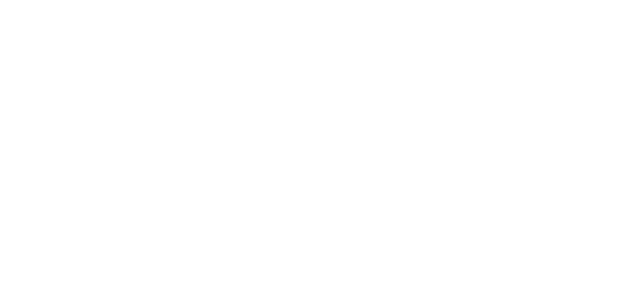
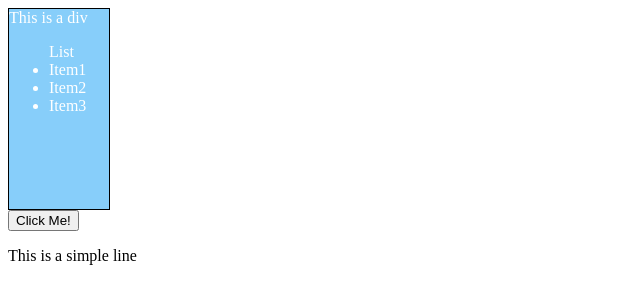
Before and after one commit to simransingh08/Javascript-Busted, a plain HTML site: page 17_index.html in a window 1280 px wide. Shown: the whole page, without its empty margins (0-640 px from the left). Drawn offline with Linux system fonts and the light colour scheme.

Commit message:
Insert things

```diff
--- a/17_Insert.js
+++ b/17_Insert.js
@@ -1,3 +1,19 @@
 let newBtn = document.createElement("button");
 newBtn.innerText = "Click Me!";
 console.log(newBtn);
+
+//if we want button on top then use prepend
+// let div = document.querySelector("div");
+// div.prepend(newBtn);
+
+//if we want button in bottom then use append
+// let div = document.querySelector("div");
+// div.append(newBtn);
+
+// if we want just before the content then use before
+// let div = document.querySelector("div");
+// div.before(newBtn);
+
+// if we want just before the content then use before
+let div = document.querySelector("div");
+div.after(newBtn);
--- a/17_index.html
+++ b/17_index.html
@@ -3,11 +3,18 @@
 <head>
     <meta charset="UTF-8">
     <meta name="viewport" content="width=device-width, initial-scale=1.0">
-    <title>Document</title>
+    <link rel="stylesheet" href="17_style.css">
+    <title>Insert Element in Js</title>
 </head>
 <body>
-
-
+   <div id="box" name="JSDIV"> This is a div
+        <ul>List
+            <li>Item1</li>
+            <li>Item2</li>
+            <li>Item3</li>
+        </ul>
+    </div>
+    <p class="para">This is a simple line</p>
     <script src="17_Insert.js"></script>
 </body>
 </html>
--- /dev/null
+++ b/17_style.css
@@ -0,0 +1,7 @@
+#box{
+    height: 200px;
+    width: 100px;
+    background-color: lightskyblue;
+    color: white;
+    border: 1px solid black;
+}
```
